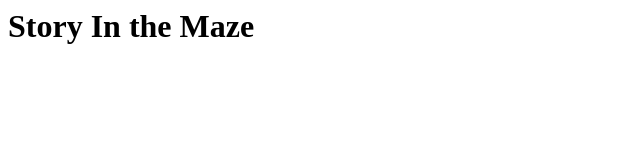
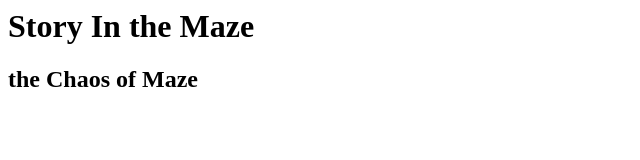
Before and after one commit to archiash/storyinthemaze, a plain HTML site: page index.html in a window 1280 px wide. Shown: the whole page, without its empty margins (0-640 px from the left). Drawn offline with Linux system fonts and the light colour scheme.

Commit message:
Update index.html

```diff
--- a/index.html
+++ b/index.html
@@ -1 +1,2 @@
 <h1>Story In the Maze</h1>
+<h2>the Chaos of Maze</h2>
```
